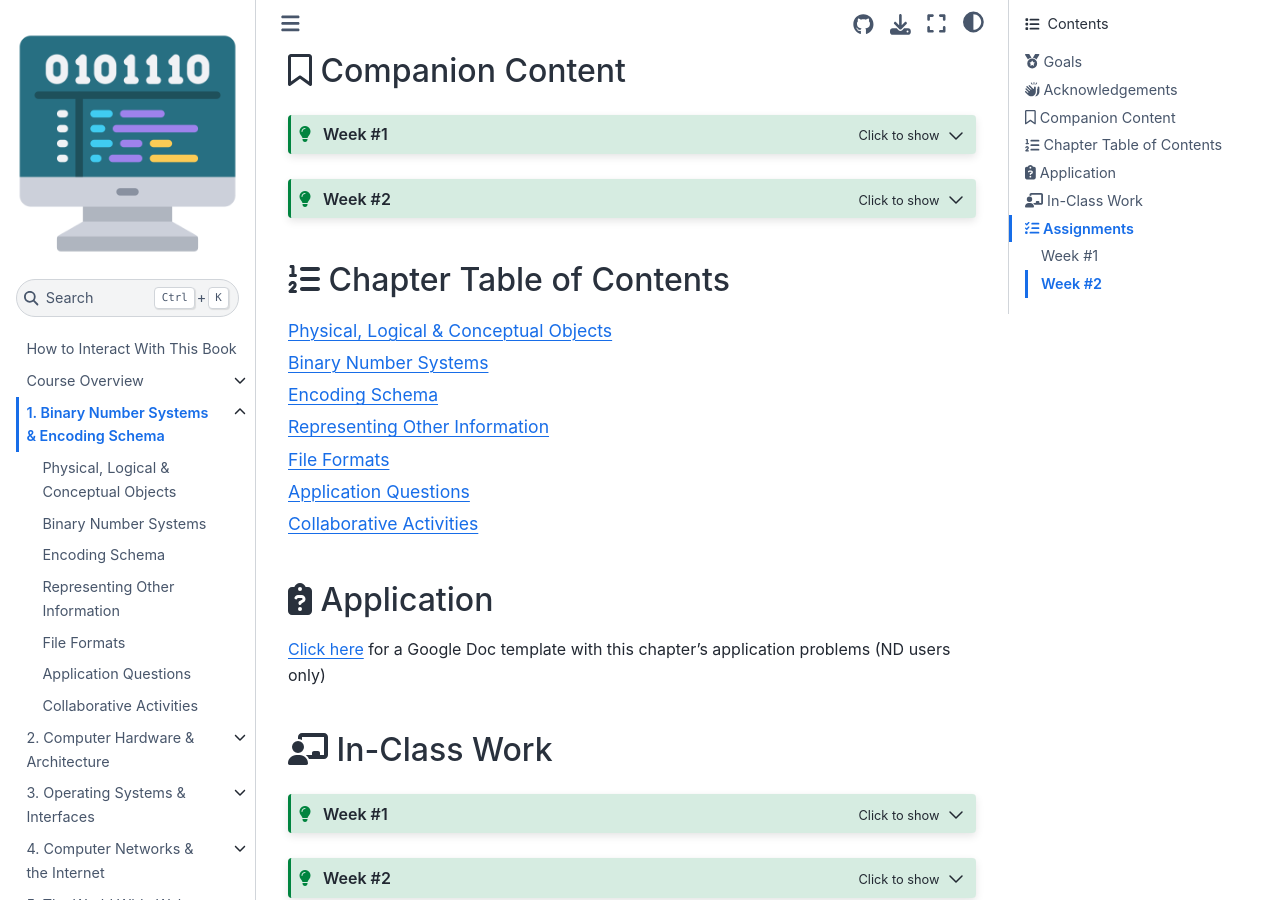
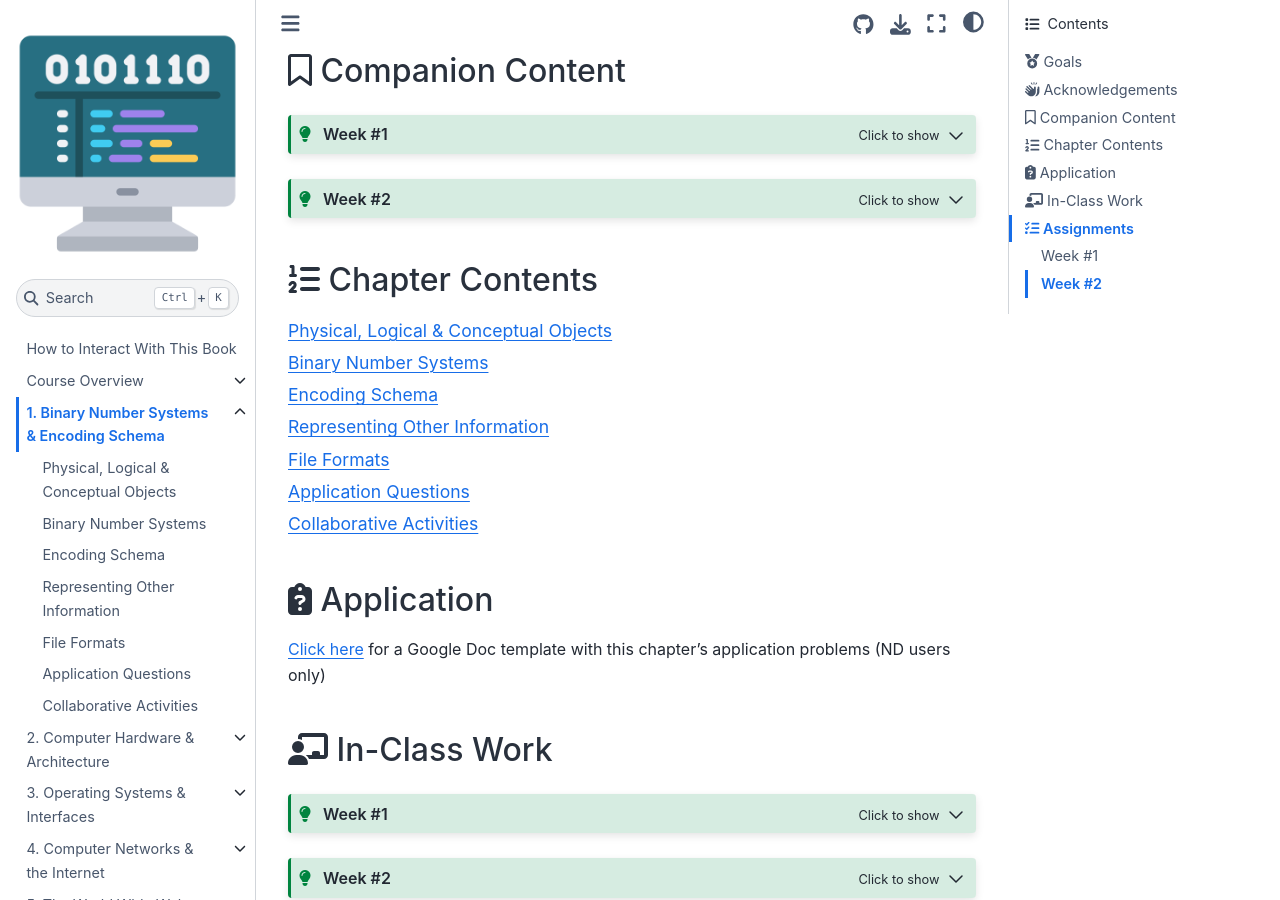
Before and after one commit to kwaldenphd/code-in-context, a Jupyter Book: the page built from book/01-binary-encoding/00-intro.md, in a window 1280 px wide and 900 px high, scrolled down 1037 px. Built offline with Jupyter Book 1.0.4 settings and Sphinx 7.4.7 and the Sphinx Book theme 1.1.4, drawn with Linux system fonts in a browser that asks for light colours; comment, search, counter and statistics services are not loaded.

Commit message:
Update 00-intro.md

````diff
--- a/book/01-binary-encoding/00-intro.md
+++ b/book/01-binary-encoding/00-intro.md
@@ -48,7 +48,7 @@ United States Conference of Catholic Bishops, “[Seven Themes of Catholic Socia
   * What questions do you have from this content? What do you want to know more about?
 ```
 
-## <i class="fa-solid fa-list-ol" aria-hidden="true"></i> Chapter Table of Contents
+## <i class="fa-solid fa-list-ol" aria-hidden="true"></i> Chapter Contents
 
 ```{tableofcontents}
 ```
````
